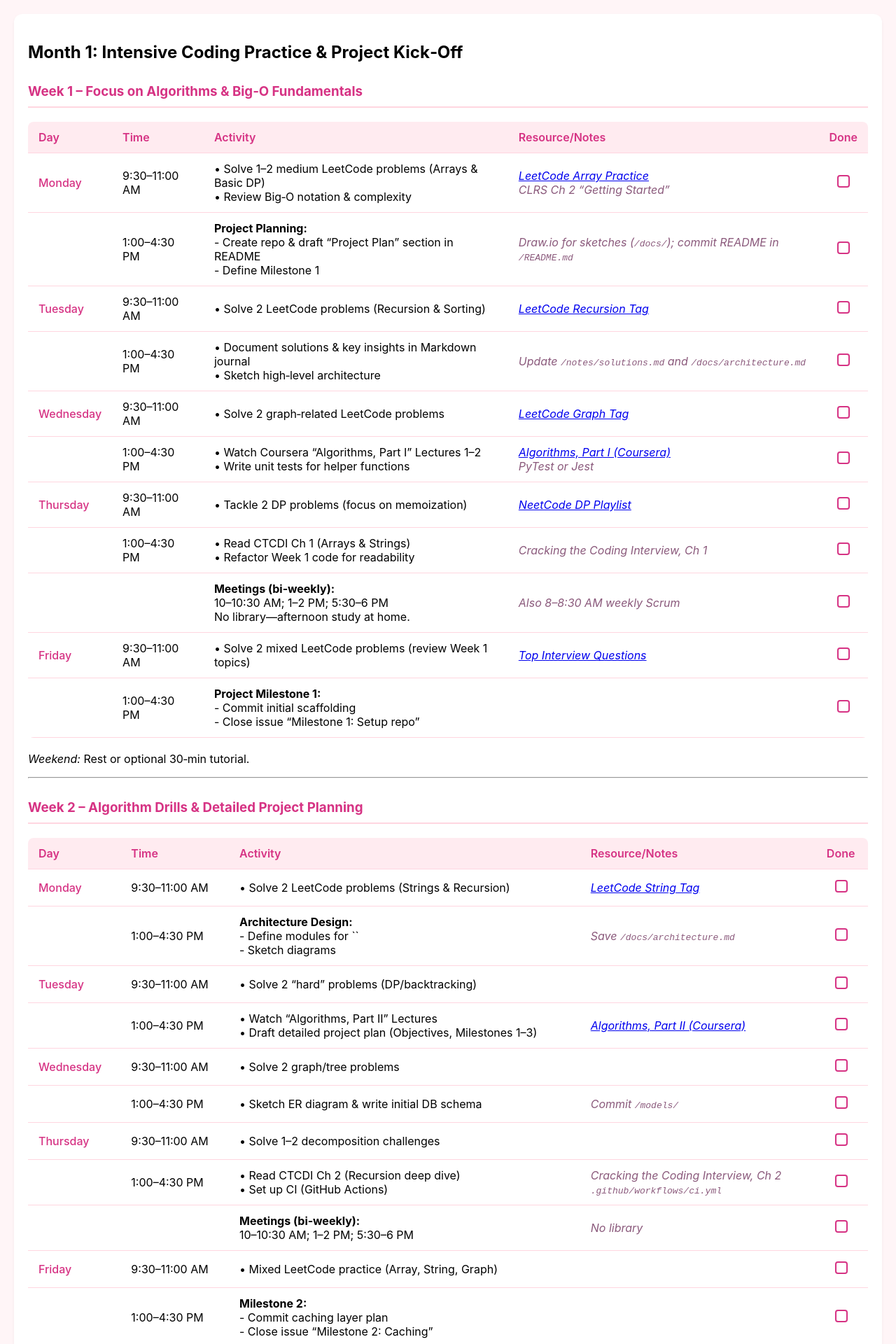
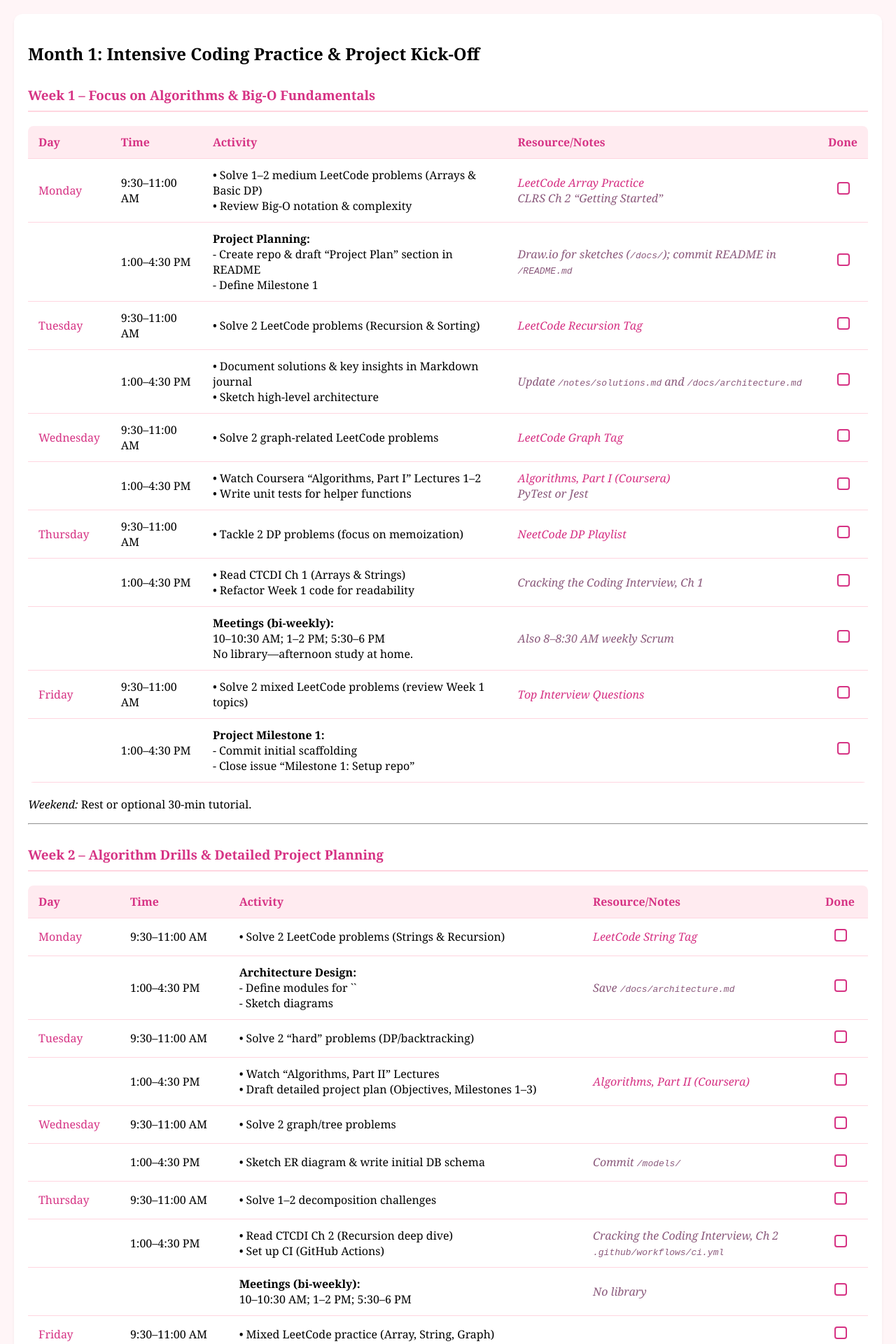
Before and after one commit to xiangyshi/LeCo-Ultimate-Study-Plan, a Jekyll site: the page built from content/leo.md, in a window 1280 px wide. Shown: the top 1920 px of the page at 70% size. Built offline with Jekyll 4.4.1, drawn with Linux system fonts in a browser that asks for light colours.

Commit message:
change link style and font

```diff
--- a/assets/css/style.css
+++ b/assets/css/style.css
@@ -3,7 +3,7 @@ body {
     background-color: #fff5f7;
     margin: 0;
     padding: 20px;
-    font-family: -apple-system, BlinkMacSystemFont, "Segoe UI", Roboto, Helvetica, Arial, sans-serif;
+    font-family: Georgia, serif;
 }
 
 .container {
@@ -15,6 +15,23 @@ body {
     box-shadow: 0 2px 4px rgba(0, 0, 0, 0.05);
 }
 
+/* Link styles */
+a {
+    color: #d63384;
+    text-decoration: none;
+    transition: color 0.2s ease;
+    border-bottom: 1px solid transparent;
+}
+
+a:hover {
+    color: #a61e4d;
+    border-bottom: 1px solid #ffd6e0;
+}
+
+a:active {
+    color: #8b1a3f;
+}
+
 /* Table styles */
 table {
     width: 100%;
@@ -23,6 +40,7 @@ table {
     background-color: #fff;
     border-radius: 8px;
     overflow: hidden;
+    font-family: Georgia, serif;
 }
 
 th, td {
@@ -77,6 +95,7 @@ h3 {
     margin-top: 30px;
     padding-bottom: 10px;
     border-bottom: 2px solid #ffd6e0;
+    font-family: Georgia, serif;
 }
 
 /* Activity bullets */
```
